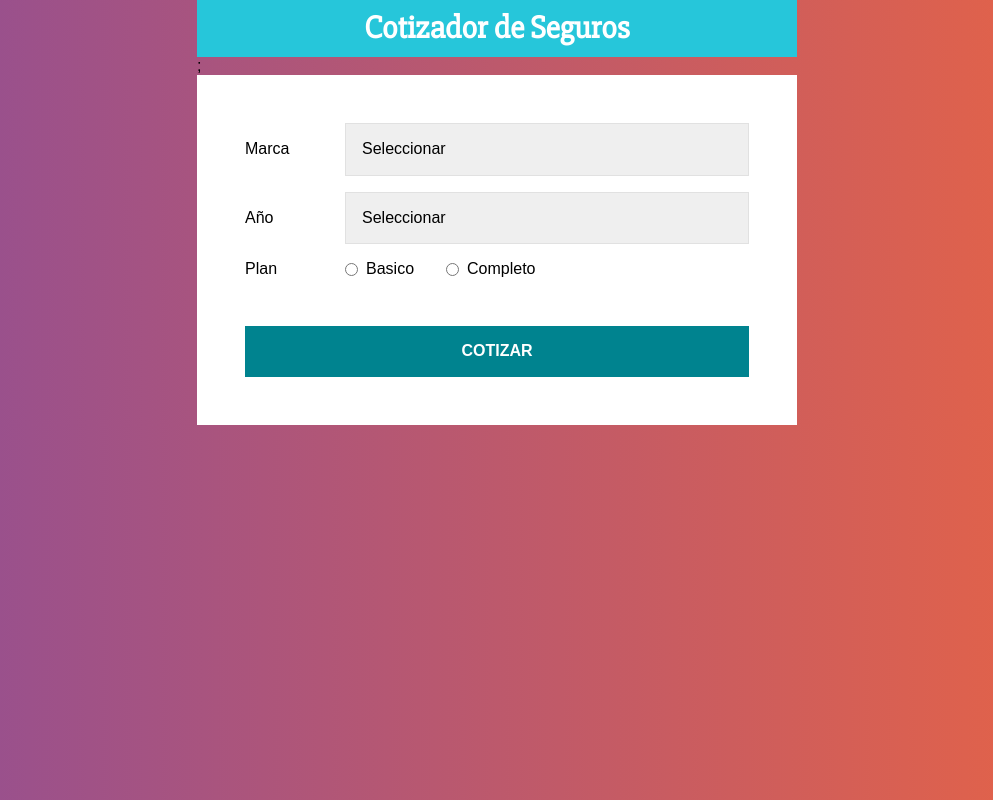
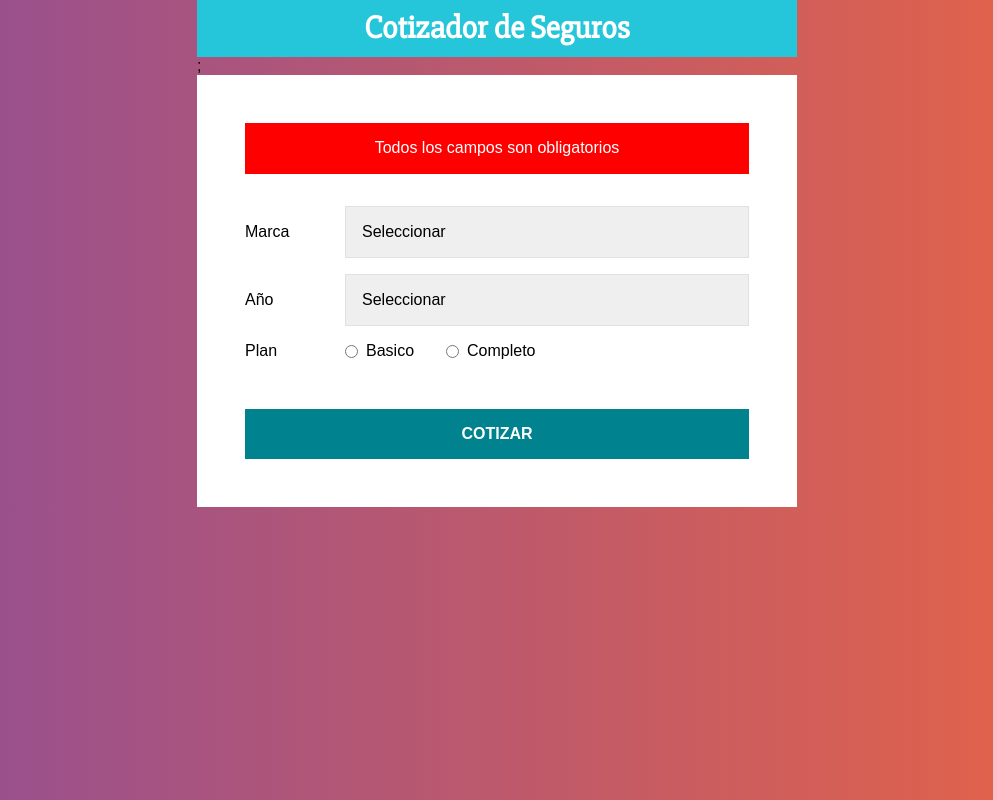
Before and after one commit to mauricarron/ctc-cotizador-seguro, a React (Create React App) app: page / in a window 1280 px wide. Both pictures are taken after a click on the button "COTIZAR". Shown: the whole page, without its empty margins (143-1136 px from the left). Built offline with nearby package versions, Linux system fonts and the light colour scheme.

Commit message:
Completo 9. Validando el Formulario

```diff
--- a/src/components/Formulario.js
+++ b/src/components/Formulario.js
@@ -39,13 +39,25 @@
   }
 `;
 
+const Error = styled.div`
+  width: 100%;
+  margin-bottom: 2rem;
+  padding: 1rem;
+  text-align: center;
+  background-color: #ff0000;
+  color: #ffffff;
+`;
+
 const Formulario = () => {
   const [datos, guardarDatos] = useState({
     marca: "",
     anio: "",
     plan: "",
   });
+  const [error, guardarError] = useState(false);
+
   const { marca, anio, plan } = datos;
+
   const obtenerDatosFormulario = (e) => {
     guardarDatos({
       ...datos,
@@ -53,8 +65,23 @@
     });
   };
 
+  const cotizarSeguro = (e) => {
+    e.preventDefault();
+    if (marca.trim() === "" || anio.trim() === "" || plan.trim() === "") {
+      guardarError(true);
+      return;
+    }
+    guardarError(false);
+    // Obtener diferencia de años
+    // Por cada año restar el 3%
+    // Americano: 15%, Asiatico: 5%, Europeo 30%
+    // Basico 20% / Completo 50%
+    // Total
+  };
+
   return (
-    <form>
+    <form onSubmit={cotizarSeguro}>
+      {error ? <Error>Todos los campos son obligatorios</Error> : null}
       <Campo>
         <Label>Marca</Label>
         <Select name="marca" value={marca} onChange={obtenerDatosFormulario}>
@@ -101,7 +128,7 @@
         />
         <RadioLabel htmlFor="completo">Completo</RadioLabel>
       </Campo>
-      <Boton type="button">Cotizar</Boton>
+      <Boton type="submit">Cotizar</Boton>
     </form>
   );
 };
```
